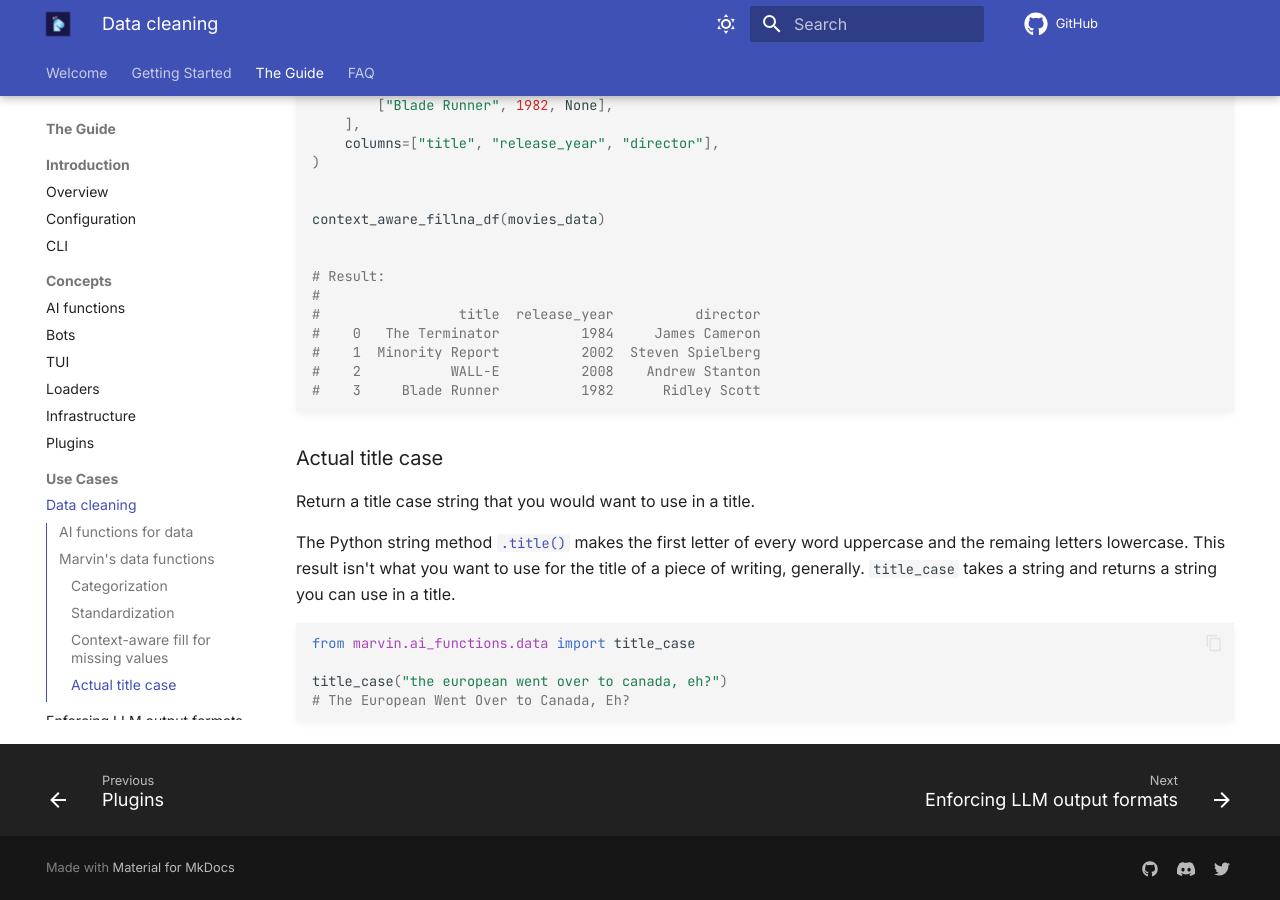
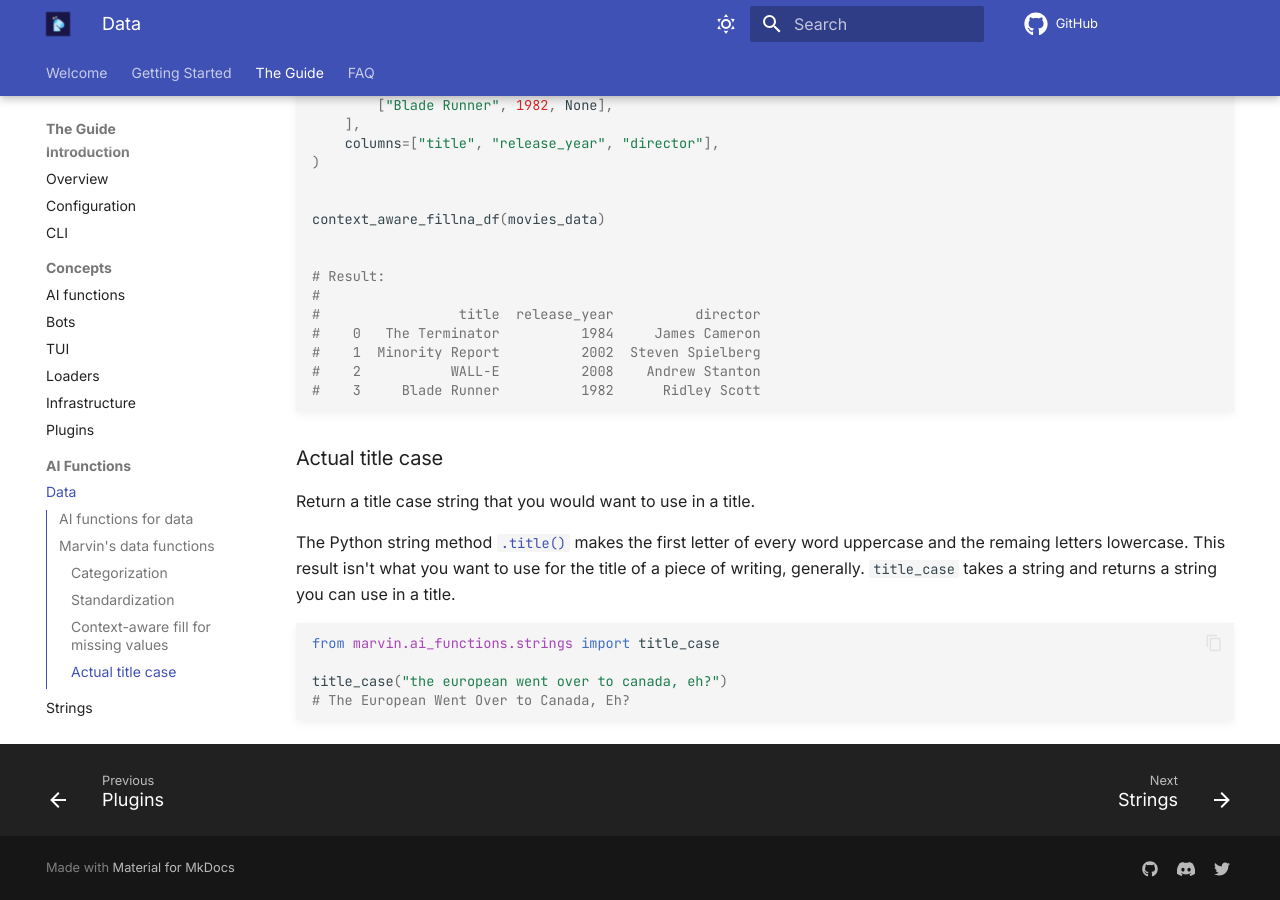
Before and after one commit to PrefectHQ/marvin, an MkDocs documentation site: the page built from docs/guide/ai_functions/data.md, in a window 1280 px wide and 900 px high, scrolled down 3882 px. Built offline with MkDocs 1.6.1 and Material for MkDocs 9.7.7, drawn with Linux system fonts in a browser that asks for light colours; comment, search, counter and statistics services are not loaded; some of the changed text lies outside the part shown.

````diff
--- a/docs/guide/use_cases/data_cleaning.md
+++ b/docs/guide/ai_functions/data.md
@@ -1,4 +1,4 @@
-# Data cleaning
+# AI Functions for data
 
 > "Data cleaning is 80% of data science."
 >
@@ -172,7 +172,7 @@ The Python string method [`.title()`](https://docs.python.org/3/library/stdtypes
 
 ```python
 
-from marvin.ai_functions.data import title_case
+from marvin.ai_functions.strings import title_case
 
 title_case("the european went over to canada, eh?")
 # The European Went Over to Canada, Eh?
--- a/mkdocs.yml
+++ b/mkdocs.yml
@@ -22,8 +22,10 @@ nav:
       - Loaders: guide/concepts/loaders_and_documents.md
       - Infrastructure: guide/concepts/infra.md
       - Plugins: guide/concepts/plugins.md
+    - AI Functions:
+      - Data: guide/ai_functions/data.md
+      - Strings: guide/ai_functions/strings.md
     - Use Cases:
-      - Data cleaning: guide/use_cases/data_cleaning.md
       - Enforcing LLM output formats: guide/use_cases/enforcing_format.md
       - Slackbot: guide/use_cases/slackbot.md
     - Development:
````
Also changed, not shown: docs/guide/ai_functions/strings.md (added, +15 -0 lines), docs/guide/concepts/ai_functions.md (+1 -1 lines), 5 other files.
